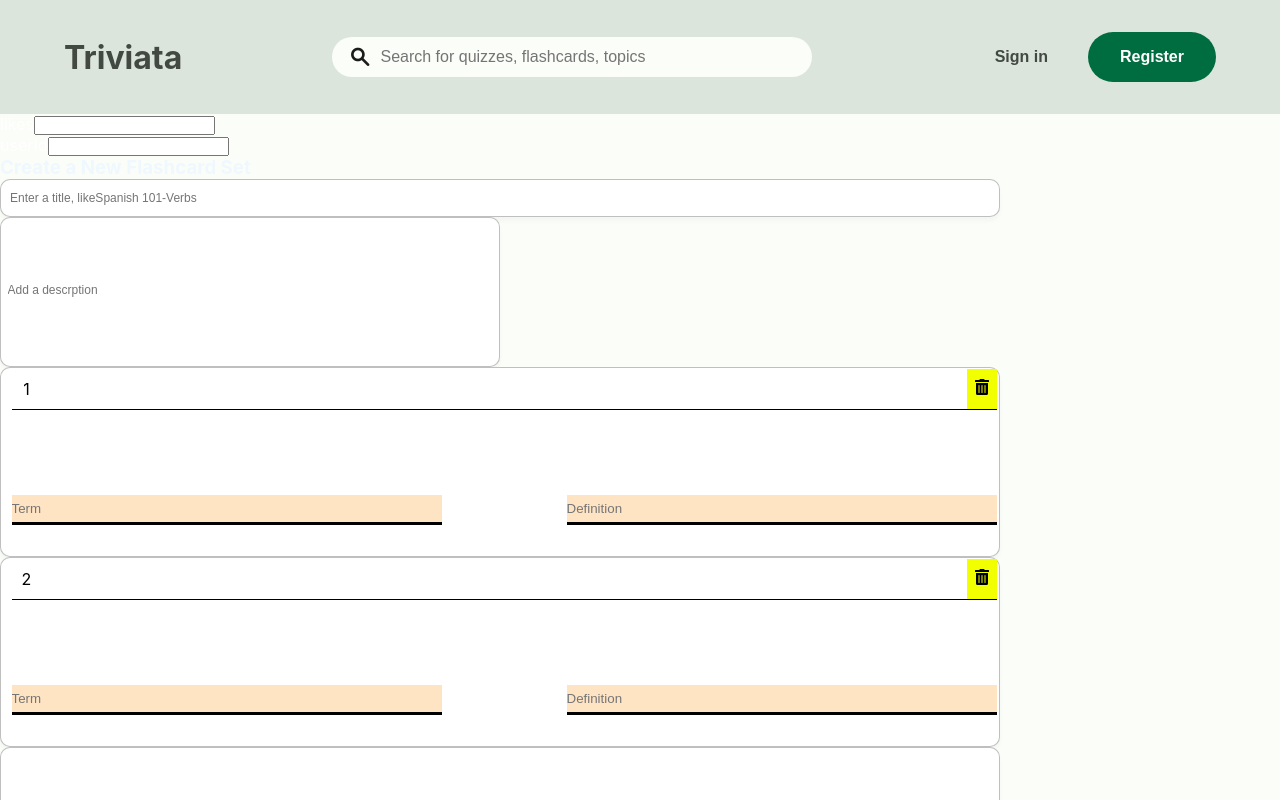
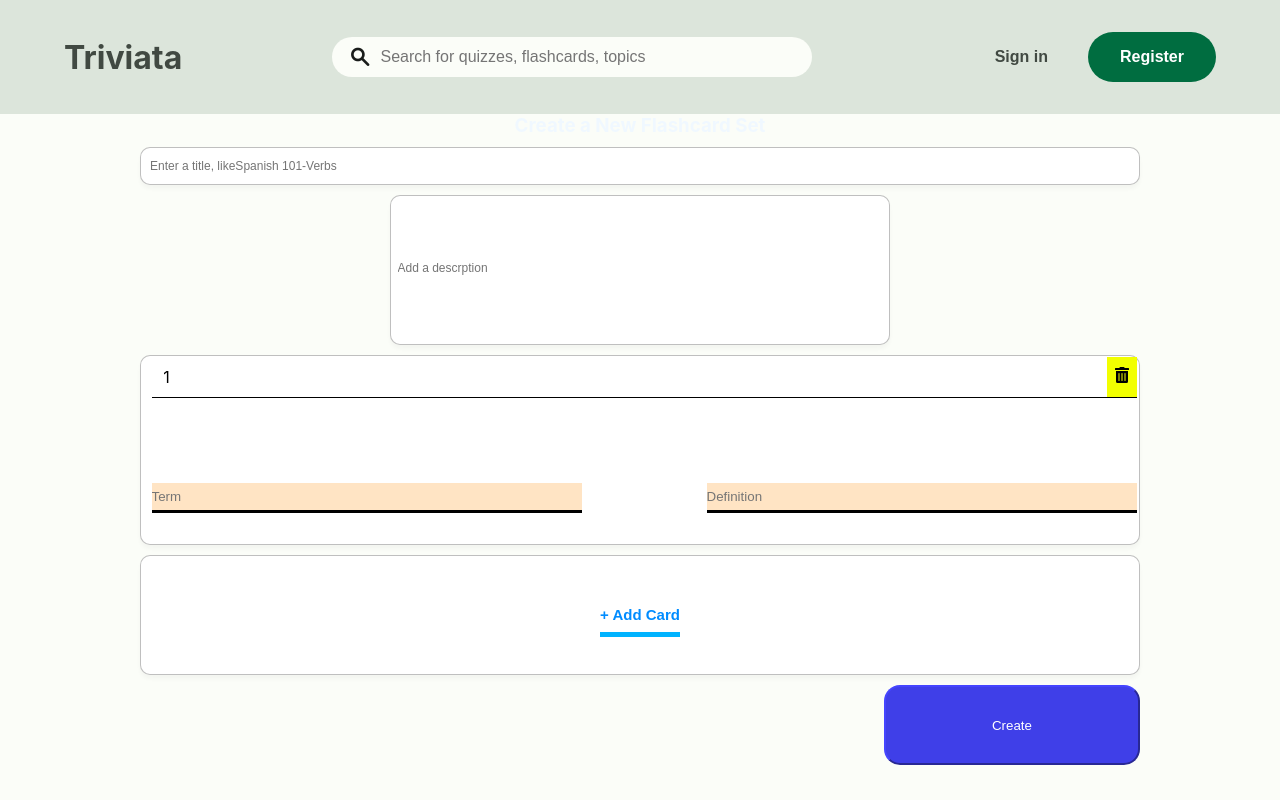
Before and after one commit to lastnameisgold/triviata_app_frontend, a React (Create React App) app in the folder triviata/: page /CreateFlashCards in a window 1280 px wide. Both pictures are taken after a click on the button "+ Add Card". Shown: the top 800 px of the page. Built offline with nearby package versions, Linux system fonts and the light colour scheme.

Commit message:
attempt for multi flash entry

```diff
--- a/triviata/src/App.css
+++ b/triviata/src/App.css
@@ -520,9 +520,25 @@ border-radius: 10px;;
 .flashcard-header{
   color: aliceblue;
 }
+
 .create-flashcards-container{
+  width: 100%;
   display: flex;
   flex-direction: column;
+  flex-wrap: wrap;
+  justify-content: center;
+  align-items: center;
+  grid-gap:10px;
+}
+
+.tes{
+  width: 100%;
+  display: flex;
+  flex-direction: column;
+  justify-content: center;
+  align-items: center;
+  flex-wrap: wrap;
+
 }
 /* End of createFlashCards container */
 
--- a/triviata/src/components/CreateFlashcards.jsx
+++ b/triviata/src/components/CreateFlashcards.jsx
@@ -26,34 +26,42 @@ export default function CreateFlashCards(){
 
   const [fruits, setFruits] = useState([]);
   const[count,setCount]=useState(1)
-const addCard=()=>{
-  setCount(count+1)
-  setFruits([...fruits,count])
-  console.log(fruits)
-  console.log(count)
 
-}
 
+const cardArr = []
 
 
   const cardTemaplate = (index)=>{
-return (
+
+let card = (
   <div key={index} className="create-tiles-container">
 
         <div className="tiles-container">
           <div className="tiles-inner-container">
             <div className="number-trash-container">
-              <div className="number"><span>{index+2}</span></div>
+              <div className="number"><span>{index+1}</span></div>
               <div className="trash-can"><span><FaTrashAlt onClick={() => removeCards(index)}
 /></span></div>
             </div>
             <div className="term-def-container">
-              <input className="term-container" placeholder="Term">
+            <form className="term-def-container" onSubmit={handleSubmit}>
 
-              </input>
-              <input className="def-container" placeholder="Definition">
+<input id={index} className="term-container" placeholder="Term" onChange={handleChange}
+type="input"
+name="term"
+value={formValues.term}
 
-              </input>
+required>
+
+</input>
+<input id={index} className="def-container" placeholder="Definition" onChange={handleChange}
+type="input"
+name="answer"
+value={formValues.answer}
+required>
+
+</input>
+</form>
             </div>
 
           </div>
@@ -62,7 +70,19 @@ return (
 
       </div>
 )
-  }
+
+return(card)
+
+}
+const addCard=()=>{
+
+  setCount(count+1)
+  setFruits([...fruits,count])
+  console.log(fruits)
+  console.log(count)
+
+}
+
 const removeCards = (index) => {
   const newFruits = fruits.filter((_, i) => i !== index);
   setFruits(newFruits);
@@ -82,37 +102,111 @@ const showNewCards = ()=>{
   ))
   )
 }
-const [formValues, setFormValues] = useState({term: '', answer: '',likes: '', userId:''})
+//when clicked new card the .name also has teh index which is then added into the state differnetly to antoher index
 
+
+
+const [formValues, setFormValues] = useState([{term:'',answer:'',likes:'',userId:''}])
+const[values,setValues] = useState({term:'',answer:'',likes:'',userId:''})
   const handleChange = (e) => {
-    setFormValues({ ...formValues, [e.target.name]: e.target.value })
+    let newValues = values
+    newValues[e.target.name]= e.target.value
+    setValues(newValues)
+  let forms = formValues
+  forms[e.target.id] = newValues
+
+    setFormValues(forms)
+
+
+    console.log(e.target.id)
+
+    console.log(forms)
   }
+  // map into the state based on the key
+
+
 
   const handleSubmit = async (e) => {
     e.preventDefault()
-    const p = await SignInUser(formValues)
+
+
+
+
+    const p = await SignInUser(formValues[0])
 console.log(formValues)
-
     setFormValues({term: '', answer: '', likes:''})
 }
 
 //it should reset the forms and it has to ente more than one falshcard
 
+
+// [
+//   {
+//   term:'efdf',
+//   answer:'dfdf'
+// },{
+//   term:'dgdgd',
+//   answer:'dgdgd',
+// }
+// ]
+
+
+
 const SignInUser = async (data) => {
+
+
+
   try {
-    const res = await Client.post('/api/flashcards/create', data)
+    //  formValues.forEach(async function(value, i) {
+
+    const res = await Client.post('/api/flashcards/create',data)
     // Set the current signed in users token to localStorage
     // localStorage.setItem('token',res.data.token)
     // console.log(res.data.user)
   } catch (error) {
     throw error
   }
+
 }
+
+//var for each form to be unquie object which has its own axios based on key. have the form to behave as unique object. give inpnut unique name, when axios mapping through use index as the varable.
+
+
 
   return(
 
     <div className="create-flashcards-container">
- <div className="signin col">
+
+
+
+    <div className='flashcard-header'>
+      <h3>Create a New Flashcard Set</h3>
+    </div>
+      <Title/>
+      <Description/>
+      <div className="tes">
+
+      {showNewCards()}
+
+      </div>
+      <div className="add-tile-container">
+        <div className="inner-add-container">
+          <div className="add-button-container">
+            <button className="add-card-btn" onClick={addCard}> + Add Card</button>
+
+
+          </div>
+
+        </div>
+
+
+      </div>
+      <div className="create-btn-cont">
+        <div className="create-btn-cont-inner">
+        <button className='create-flash-btn' onClick={handleSubmit}>Create</button>
+        </div>
+      </div>
+      <div className="signin col">
       <div className="card-overlay centered">
         <form className="col" onSubmit={handleSubmit}>
 
@@ -141,68 +235,14 @@ const SignInUser = async (data) => {
       </div>
     </div>
 
-    <div className='flashcard-header'>
-      <h3>Create a New Flashcard Set</h3>
-    </div>
-      <Title/>
-      <Description/>
-      <div className="tes">
-      <div className="create-tiles-container">
-        <div className="tiles-container">
-          <div className="tiles-inner-container">
-            <div className="number-trash-container">
-              <div className="number"><span>1</span></div>
-              <div className="trash-can"><span><FaTrashAlt onClick={removeCards}/></span></div>
-            </div>
-            <div className="term-def-container">
-            <form className="term-def-container" onSubmit={handleSubmit}>
-
-              <input className="term-container" placeholder="Term" onChange={handleChange}
-              type="input"
-              name="term"
-              value={formValues.term}
-
-              required>
-
-              </input>
-              <input className="def-container" placeholder="Definition" onChange={handleChange}
-              type="input"
-              name="answer"
-              value={formValues.answer}
-              required>
-
-              </input>
-              </form>
-            </div>
-
-          </div>
-
-        </div>
+      {/* <ul>
+        {formValues.map(flash => (
+          <li key={formValues.userId}>{formValues.term}</li>
+        ))}
+      </ul> */}
 
       </div>
-      {showNewCards()}
 
-      </div>
-      <div className="add-tile-container">
-        <div className="inner-add-container">
-          <div className="add-button-container">
-            <button className="add-card-btn" onClick={addCard}> + Add Card</button>
-
-
-          </div>
-
-        </div>
-
-
-      </div>
-      <div className="create-btn-cont">
-        <div className="create-btn-cont-inner">
-        <button className='create-flash-btn' onClick={handleSubmit}>Create</button>
-        </div>
-        </div>
-
-
-    </div>
   )
 
 }
```
